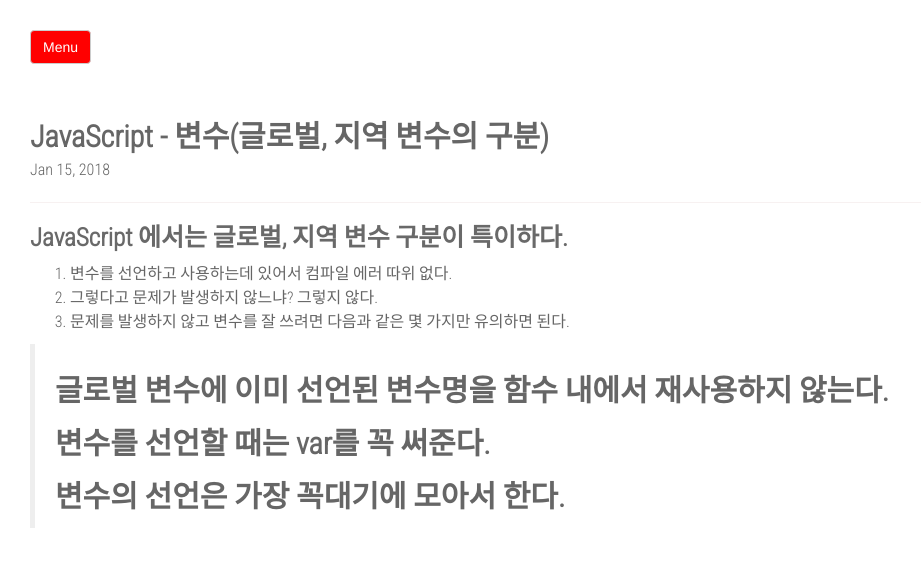
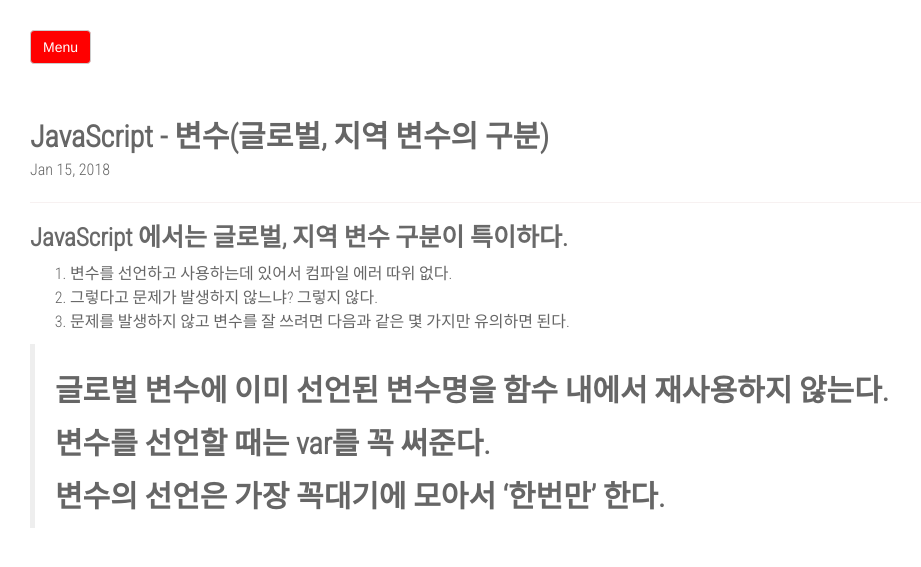
Before and after one commit to daehoney/daehoney.github.io, a Jekyll site: the page built from _posts/2018-01-14-js002.markdown, in a window 1280 px wide. Shown: the top 567 px of the page, without its empty margins (0-921 px from the left). Built offline with Jekyll 4.4.1, drawn with Linux system fonts in a browser that asks for light colours; nearby versions of some CDN libraries; comment, search, counter and statistics services are not loaded.

Commit message:
no message

```diff
--- a/_posts/2018-01-14-js002.markdown
+++ b/_posts/2018-01-14-js002.markdown
@@ -14,4 +14,4 @@
 
 > ## 글로벌 변수에 이미 선언된 변수명을 함수 내에서 재사용하지 않는다.<br>
 > ## 변수를 선언할 때는 var를 꼭 써준다.<br>
-> ## 변수의 선언은 가장 꼭대기에 모아서 한다.
+> ## 변수의 선언은 가장 꼭대기에 모아서 '한번만' 한다.
```
